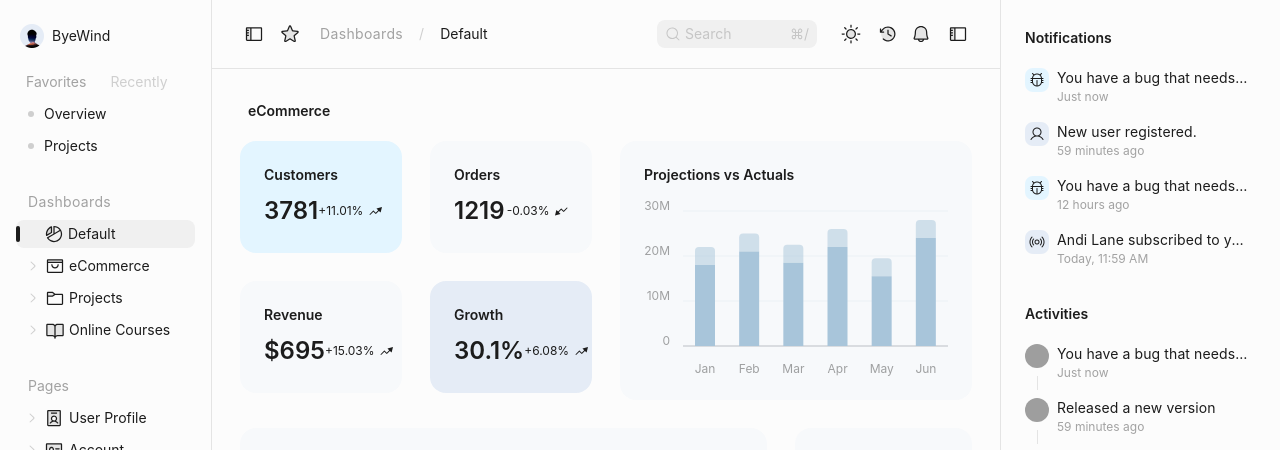
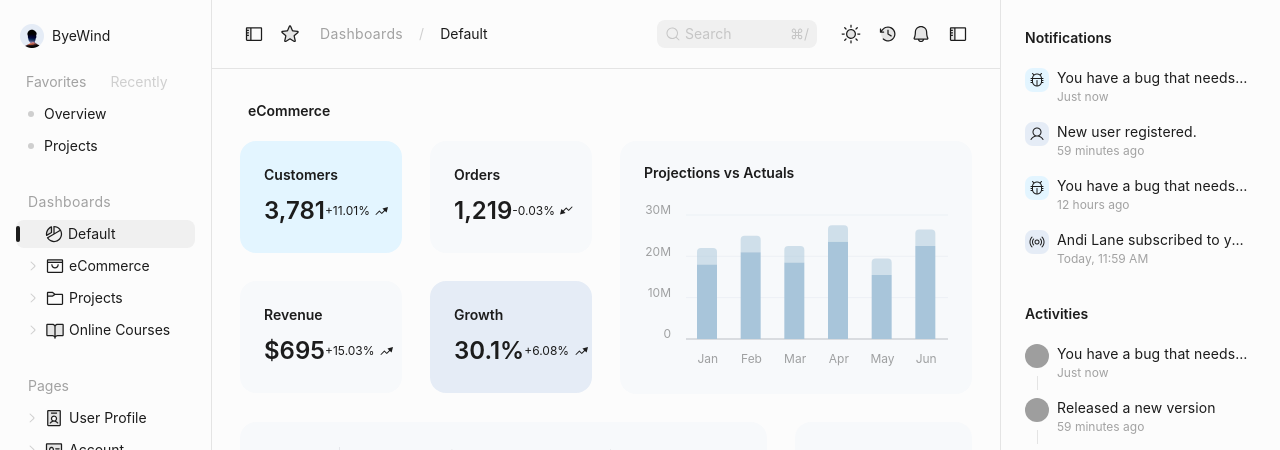
Before and after one commit to gaurish-saini/ecommerce-dashboard-react, a React (Create React App) app: page /dashboards/default in a window 1280 px wide. Shown: the top 450 px of the page. Built offline with nearby package versions, Linux system fonts and the light colour scheme; grey boxes are pictures that could not be loaded.

Commit message:
fix: projections vs actual graph pixel perfect

```diff
--- a/src/components/OverviewCard.js
+++ b/src/components/OverviewCard.js
@@ -36,8 +36,10 @@ const OverviewCard = ({
     >
       <h4 className="mb-2 text-sm font-semibold">{title}</h4>
       <div className="flex flex-row hover:flex-row-reverse items-center justify-between hover:bg-black/5 dark:hover:bg-white/5 rounded-lg">
-        <span className="text-2xl leading-9 font-semibold">{value}</span>
-        <span className="text-xs leading-[18px] inline-flex items-center gap-[5.5px]">
+        <span className="text-2xl leading-9 font-semibold">
+          {value.toLocaleString()}
+        </span>
+        <span className="mr-px mb-px text-xs leading-[18px] inline-flex items-center gap-[5.5px]">
           {percentageChange}
           {isPositive ? <PositiveTrendIcon /> : <NegativeTrendIcon />}
         </span>
--- a/src/components/TopSellingProducts.js
+++ b/src/components/TopSellingProducts.js
@@ -18,7 +18,10 @@ const TopSellingProducts = () => {
         </thead>
         <tbody>
           {topSellingProductsData.map((product, index) => (
-            <tr key={index} className="text-black dark:text-white">
+            <tr
+              key={index}
+              className="text-black dark:text-white hover:bg-perfume/10"
+            >
               <td className="py-[11px]">{product.name}</td>
               <td className="py-[11px]">{product.price}</td>
               <td className="py-[11px]">{product.quantity}</td>
--- a/src/components/charts/ProjectionsBarChart.js
+++ b/src/components/charts/ProjectionsBarChart.js
@@ -24,22 +24,22 @@ const ProjectionsBarChart = () => {
   const axisLineColor = isDarkMode ? "#CBD5E0" : "#1C1C1C"; // X-axis color
 
   return (
-    <section className="p-6 bg-catskillWhite dark:bg-mineShaft rounded-2xl flex flex-col gap-4">
-      <h4 className="text-black dark:text-white text-sm font-semibold">
+    <section className="px-6 py-5 bg-catskillWhite dark:bg-mineShaft rounded-2xl flex flex-col gap-4">
+      <h4 className="pt-0.5 text-black dark:text-white text-sm font-semibold">
         Projections vs Actuals
       </h4>
 
       <ResponsiveContainer width="100%" height={175}>
         <BarChart
           data={projectionsData}
-          margin={{ top: 10, right: 0, bottom: 0, left: -21 }}
+          margin={{ top: 16, right: 0, bottom: 5, left: -18 }}
         >
           {/* Y-Axis without axis line, only numbers */}
           <YAxis
             tick={{
               fill: axisTextColor, // Font color
               dy: -5, // Move tick labels up
-              dx: -5,
+              dx: -7,
               fontSize: 12, // Font size
               fontWeight: 400, // Font weight
               opacity: 0.4, // Opacity of tick labels
@@ -58,7 +58,7 @@ const ProjectionsBarChart = () => {
             dataKey="Month"
             tick={{
               fill: axisTextColor, // Move tick labels up
-              dy: 10,
+              dy: 7,
               fontSize: 12, // Font size
               fontWeight: 400, // Font weight
               opacity: 0.4,
--- a/src/data/projectionsData.js
+++ b/src/data/projectionsData.js
@@ -2,9 +2,9 @@ const projectionsData = [
   { Month: "Jan", Actual: 18000, Projection: 4000 },
   { Month: "Feb", Actual: 21000, Projection: 4000 },
   { Month: "Mar", Actual: 18500, Projection: 4000 },
-  { Month: "Apr", Actual: 22000, Projection: 4000 },
+  { Month: "Apr", Actual: 23500, Projection: 4000 },
   { Month: "May", Actual: 15500, Projection: 4000 },
-  { Month: "Jun", Actual: 24000, Projection: 4000 },
+  { Month: "Jun", Actual: 22500, Projection: 4000 },
 ];
 
 export default projectionsData;
```
